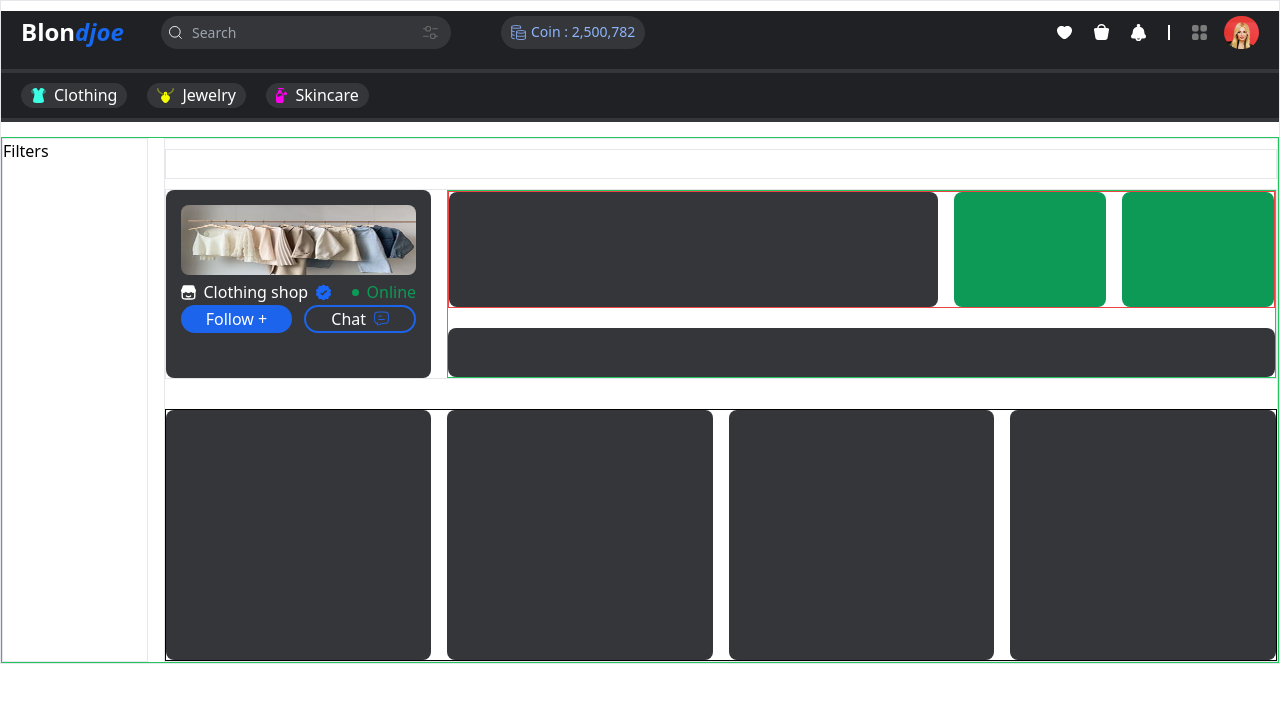
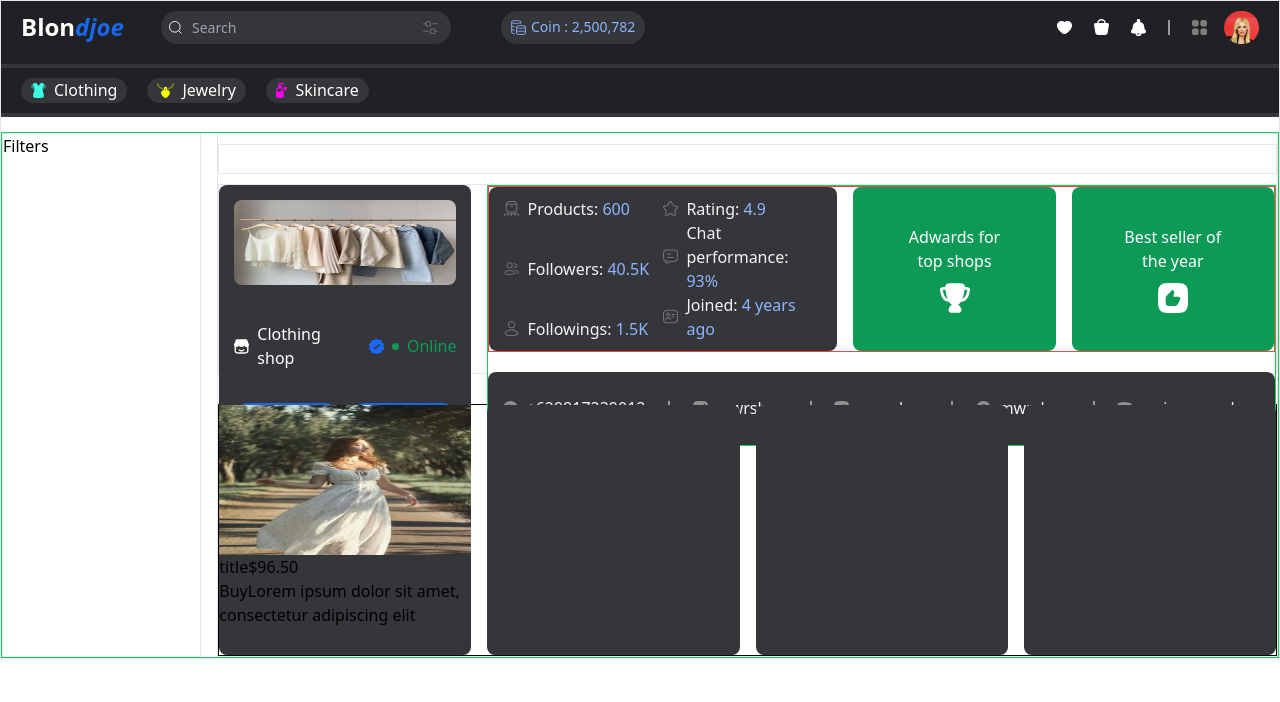
Before and after one commit to elahe-habibi98/online-shop, a React (Vite) app: page /home in a window 1280 px wide. Shown: the top 702 px of the page. Built offline with nearby package versions, Linux system fonts and the light colour scheme.

Commit message:
shop info implemented

```diff
--- a/src/App.css
+++ b/src/App.css
@@ -4,6 +4,9 @@
   /* padding: 2rem; */
   /* text-align: center; */
 }
+body {
+  margin:0;
+}
 .custom-input::placeholder {
   font-size: 14px;
 }
--- a/src/components/Landing/Content/ShopAccount.tsx
+++ b/src/components/Landing/Content/ShopAccount.tsx
@@ -6,16 +6,17 @@ import verifyIcon from "../../../assets/images/icons/verify.svg";
 
 const ShopAccount: FC = (): JSX.Element => {
   return (
-    <div className=" rounded-lg bg-gray-dark h-[100%] p-[15px]">
-      <img src={shop} className="w-[100%] h-[70px] rounded-lg" />
+    <div className=" rounded-lg bg-gray-dark h-[100%] p-[15px] flex flex-col justify-between">
+      <img src={shop} className="w-[100%] h-[85px] rounded-lg inline-block " />
       <div className="">
-        <div className="h-[25px] bg-gray-dark flex gap-2 items-center mt-[5px]">
+        <div className="h-[25px] bg-gray-dark flex gap-2 items-center mt-[5px] ">
           <img src={storeIcon} className="h-[100%] w-[15px]" />
           <p className="text-white">Clothing shop</p>
           <img src={verifyIcon} className="h-[100%] w-[15px]" />
           <div className="ms-auto flex gap-2 items-center">
             <div className="w-[7px] h-[7px] bg-green-lawn rounded-full" />
             <p className="text-green-lawn">Online</p>
+          </div>
         </div>
       </div>
       <div className="grid grid-cols-2 gap-3">
@@ -28,7 +29,6 @@ const ShopAccount: FC = (): JSX.Element => {
         </button>
       </div>
     </div>
-    </div>
   );
 };
 
--- a/src/components/Landing/Content/ShopContact.tsx
+++ b/src/components/Landing/Content/ShopContact.tsx
@@ -1,7 +1,36 @@
 import { FC } from "react";
+import whatsappIcon from "../../../assets/images/icons/whatsapp.svg";
+import instagramIcon from "../../../assets/images/icons/instagram.svg";
+import facebookIcon from "../../../assets/images/icons/facebook.svg";
+import pinterestIcon from "../../../assets/images/icons/pinterest.svg";
+import youtubeIcon from "../../../assets/images/icons/youtube.svg";
 
 const ShopContact: FC = (): JSX.Element => {
-  return <div className=" rounded-lg bg-gray-dark"></div>;
+  const contact = [
+    { icon: whatsappIcon, value: "+629817239012" },
+    { icon: instagramIcon, value: "mwrshop" },
+    { icon: facebookIcon, value: "mwrshop" },
+    { icon: pinterestIcon, value: "mwrshop" },
+    { icon: youtubeIcon, value: "reviewmwrshop" },
+  ];
+  return (
+    <div className=" rounded-lg bg-gray-dark flex justify-between px-[15px]">
+      {contact.map((m: any, index: number) => (
+        <>
+          <div key={index} className="flex gap-2 items-center ">
+            <img src={m.icon} className="h-[15px] w-[15px] block" />
+            <span className="text-white-dark block">{m.value}</span>
+          </div>
+          {index !== contact.length - 1 && (
+            <div className="flex items-center mx-auto">
+              <div className=" h-[15px] bg-white mx-auto border border-gray-light" />
+            </div>
+
+          )}
+        </>
+      ))}
+    </div>
+  );
 };
 
 export { ShopContact };
--- a/src/components/Landing/Content/ShopInfo.tsx
+++ b/src/components/Landing/Content/ShopInfo.tsx
@@ -1,9 +1,44 @@
-import { FC } from 'react'
+import { FC } from "react";
+import productIcon from "../../../assets/images/icons/product.svg";
+import followersIcon from "../../../assets/images/icons/userMultiple.svg";
+import followingsIcon from "../../../assets/images/icons/user.svg";
+import ratingIcon from "../../../assets/images/icons/starLined.svg";
+import chatIcon from "../../../assets/images/icons/commentGray.svg";
+import joinIcon from "../../../assets/images/icons/userJoined.svg";
 
-const ShopInfo:FC = ():JSX.Element => {
+const ShopInfo: FC = (): JSX.Element => {
+  const info = [
+    { icon: productIcon, label: "Products", value: "600" },
+    { icon: followersIcon, label: "Followers", value: "40.5K" },
+    { icon: followingsIcon, label: "Followings", value: "1.5K" },
+    { icon: ratingIcon, label: "Rating", value: "4.9" },
+    { icon: chatIcon, label: "Chat performance", value: "93%" },
+    { icon: joinIcon, label: "Joined", value: "4 years ago" },
+  ];
   return (
-    <div className=" col-span-3 rounded-lg bg-gray-dark"></div>
-  )
-}
+    <div className=" col-span-5 rounded-lg bg-gray-dark grid grid-cols-2 py-[10px] px-[15px]">
+      <div className=" flex flex-col justify-between lg:ms-5px">
+        {info.slice(0, 3).map((m: any, index: number) => (
+          <div key={index} className="flex gap-2 items-center ">
+            <img src={m.icon} className="h-[15px] w-[15px]" />
+            <span className="text-white-dark">
+              {m.label}: <span className="text-blue-sky">{m.value}</span>{" "}
+            </span>
+          </div>
+        ))}
+      </div>
+      <div className=" flex flex-col justify-between">
+        {info.slice(3, 6).map((m: any, index: number) => (
+          <div key={index} className="flex gap-2 items-center ">
+            <img src={m.icon} className="h-[15px] w-[15px]" />
+            <span className="text-white-dark">
+              {m.label}: <span className="text-blue-sky">{m.value}</span>{" "}
+            </span>
+          </div>
+        ))}
+      </div>
+    </div>
+  );
+};
 
-export { ShopInfo }
+export { ShopInfo };
--- a/src/components/Landing/Content/ShopProducts.tsx
+++ b/src/components/Landing/Content/ShopProducts.tsx
@@ -1,9 +1,22 @@
 import { FC } from "react";
+import pic from "../../../assets/images/clothing/item1.jpg";
 
 const ShopProducts: FC = (): JSX.Element => {
   return (
     <div className="mt-[30px] border border-black grid grid-cols-4 gap-4">
-      <div className=" rounded-lg bg-gray-dark h-[250px]"></div>
+      <div className=" rounded-lg bg-gray-dark h-[250px]">
+        <img src={pic} className="w-[100%] h-[60%]" />
+        <div>
+          <div>
+            <span>title</span>
+            <span>$96.50</span>
+          </div>
+          <div>
+            <button>Buy</button>
+            <span>Lorem ipsum dolor sit amet, consectetur adipiscing elit</span>
+          </div>
+        </div>
+      </div>
       <div className=" rounded-lg bg-gray-dark h-[250px]"></div>
       <div className=" rounded-lg bg-gray-dark h-[250px]"></div>
       <div className=" rounded-lg bg-gray-dark h-[250px]"></div>
--- a/src/components/Landing/Content/index.tsx
+++ b/src/components/Landing/Content/index.tsx
@@ -3,10 +3,12 @@ import { ShopAccount } from "./ShopAccount";
 import { ShopContact } from "./ShopContact";
 import { ShopInfo } from "./ShopInfo";
 import { ShopProducts } from "./ShopProducts";
+import trophyIcon from "../../../assets/images/icons/champion.svg";
+import likeIcon from "../../../assets/images/icons/thumb.svg";
 
 const Content: FC = (): JSX.Element => {
   return (
-    <div className="border col-span-7">
+    <div className="border col-span-10">
       <div className="border h-[30px] my-[10px]"></div>
       <div className="border h-[190px] mb-[5px] grid grid-cols-4 gap-4">
         {/* <div className=" rounded-lg bg-gray-dark h-[100%] p-[15px]">
@@ -34,11 +36,23 @@ const Content: FC = (): JSX.Element => {
         </div> */}
         <ShopAccount />
         <div className="border border-green-500 h-[100%] col-span-3 grid grid-rows-3 gap-5">
-          <div className="border border-red-500 row-span-2 grid grid-cols-5 gap-4">
+          <div className="border border-red-500 row-span-2 grid grid-cols-11 gap-4">
             {/* <div className=" col-span-3 rounded-lg bg-gray-dark"></div> */}
             <ShopInfo />
-            <div className=" rounded-lg bg-green-lawn"></div>
-            <div className=" rounded-lg bg-green-lawn"></div>
+            <div className=" rounded-lg bg-green-lawn col-span-3 text-white flex items-center justify-center ">
+              <div className="flex flex-col justify-between w-[80%] items-center">
+                <span>Adwards for</span>
+                <span>top shops</span>
+                <img src={trophyIcon} className="w-[30px] h-[30px] mt-[10px]" />
+              </div>
+            </div>
+            <div className=" rounded-lg bg-green-lawn col-span-3 text-white flex items-center justify-center ">
+              <div className="flex flex-col justify-between w-[80%] items-center">
+                <span>Best seller of</span>
+                <span>the year</span>
+                <img src={likeIcon} className="w-[30px] h-[30px] mt-[10px]" />
+              </div>
+            </div>
           </div>
           {/* <div className=" rounded-lg bg-gray-dark"></div> */}
           <ShopContact />
--- a/src/components/Landing/Filters/index.tsx
+++ b/src/components/Landing/Filters/index.tsx
@@ -1,7 +1,7 @@
 import { FC } from "react";
 
 const Filters: FC = (): JSX.Element => {
-  return <div className="border">Filters</div>;
+  return <div className="border col-span-2">Filters</div>;
 };
 
 export { Filters };
--- a/src/components/Landing/index.tsx
+++ b/src/components/Landing/index.tsx
@@ -16,7 +16,7 @@ const LandingComponent: FC = (): JSX.Element => {
       </div>
 
       {/* Body Section */}
-      <div className="border border-green-500 grid grid-cols-8 gap-4">
+      <div className="border border-green-500 grid grid-cols-12 gap-4">
         <Filters />
         <Content />
       </div>
--- a/src/components/Navbar/index.tsx
+++ b/src/components/Navbar/index.tsx
@@ -14,7 +14,7 @@ const Navbar: FC = (): JSX.Element => {
   const coins: number = 2500782;
   // bg-black-light
   return (
-    <div className="flex gap-10 px-[20px] py-[5px] mt-[10px]">
+    <div className="flex gap-10 px-[20px] py-[5px] pt-[10px]">
       <div className="w-[100px] h-[30px]">
         <span className="font-bold text-2xl text-white">Blon</span>
         <span className="text-blue-navy italic font-bold text-2xl">djoe</span>
@@ -50,7 +50,7 @@ const Navbar: FC = (): JSX.Element => {
         <div className="w-[25px] rounded-full p-[5px]">
           <img src={notificationIcon} />
         </div>
-        <div className=" h-[15px] bg-white mx-[5px] border border-white" />
+        <div className=" h-[15px] bg-white mx-[5px] border border-gray-light" />
         <div className="w-[25px] rounded-full p-[5px]">
           <img src={menuIcon} />
         </div>
--- a/tailwind.config.js
+++ b/tailwind.config.js
@@ -6,10 +6,12 @@ export default {
       colors: {
         "black-light": "#202124",
         "gray-dark": "#35363A",
+        "gray-light": "#9B9B9B",
         "blue-sky": "#8EB5FE",
         "green-lawn": "#0C9A56",
         "blue-navy": "#1768EC",
         "blue-dark": "#1C64EC",
+        "white-dark": "#F4F4F4",
       },
     },
     container: {
```
Lines whose indentation alone changed are shown as unchanged.
